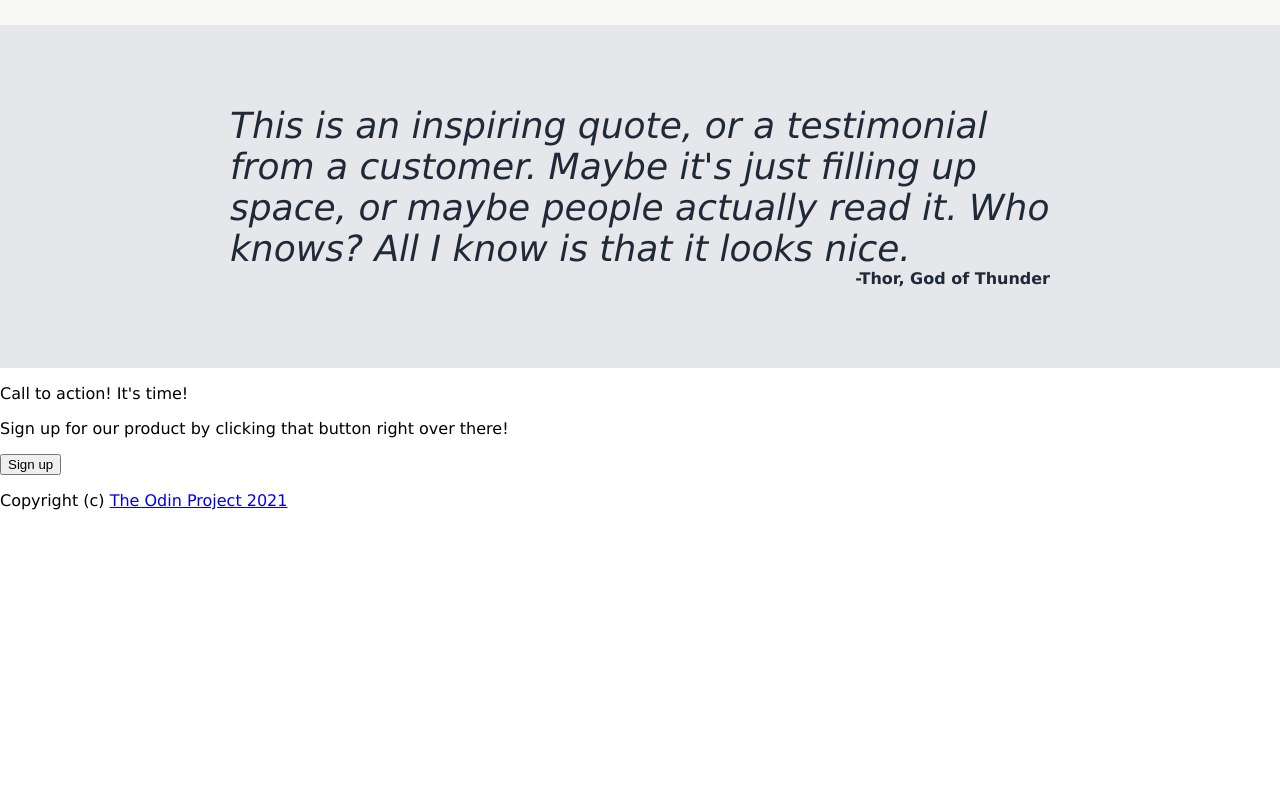
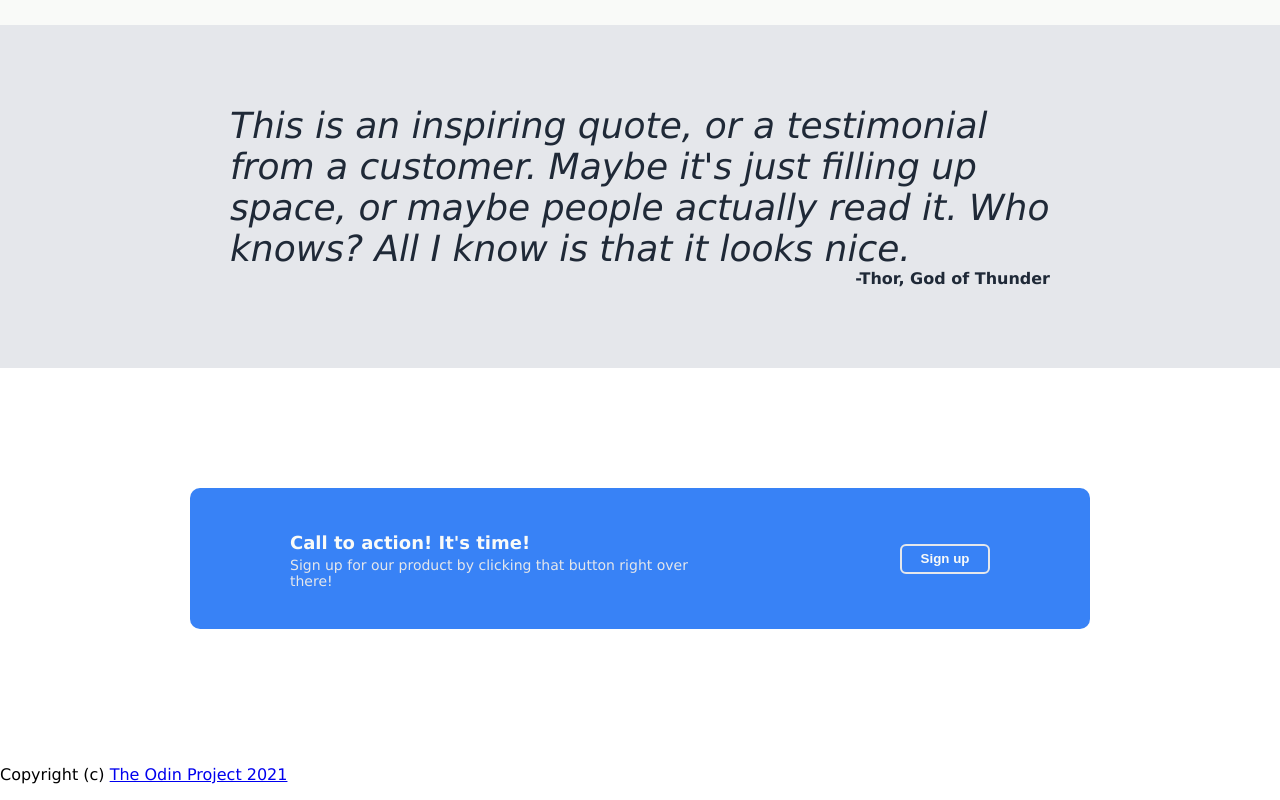
Before and after one commit to janinocencio/landing-page, a plain HTML site: page index.html in a window 1280 px wide. Shown: the part 941-1741 px from the top of the page. Before the commit the page ends 1467 px from the top, so only its background shows below. Drawn offline with Linux system fonts and the light colour scheme.

Commit message:
Style bot-container-2 and update button hover

```diff
--- a/css/style.css
+++ b/css/style.css
@@ -78,7 +78,8 @@ ul a {
     cursor: pointer;
 }
 
-#sign-up:hover {
+#sign-up:hover,
+#sign-up-action:hover {
     background: orange;
     opacity: 90%;
 }
@@ -162,3 +163,45 @@ ul a {
     margin-top: 0px;
     margin-bottom: 80px;
 }
+
+.bot-container-2 {
+    display: flex;
+    justify-content: center;
+    margin-top: 120px;
+    margin-bottom: 120px;
+}
+
+.bot-container-2 > .box-container {
+    background: #3882F6;
+    width: 700px;
+    padding: 40px 100px;
+    display:flex;
+    justify-content: center;
+    align-items: center;
+    gap: 200px;
+    border-radius: 10px;
+}
+
+#action-title {
+    color: #F9FAF8;
+    font-size: 18px;
+    font-weight: bolder;
+    margin: 4px 0px;
+}
+
+#action-desc {
+    color: #E5E7EB;
+    font-size: 14px;
+    margin: 0px;
+}
+
+#sign-up-action {
+    width: 90px;
+    height: 30px;
+    background-color: #3882F6;
+    color: #F9FAF8;
+    font-weight: bold;
+    border: #E5E7EB solid 2px;
+    border-radius: 6px;
+    cursor: pointer;
+}
```
